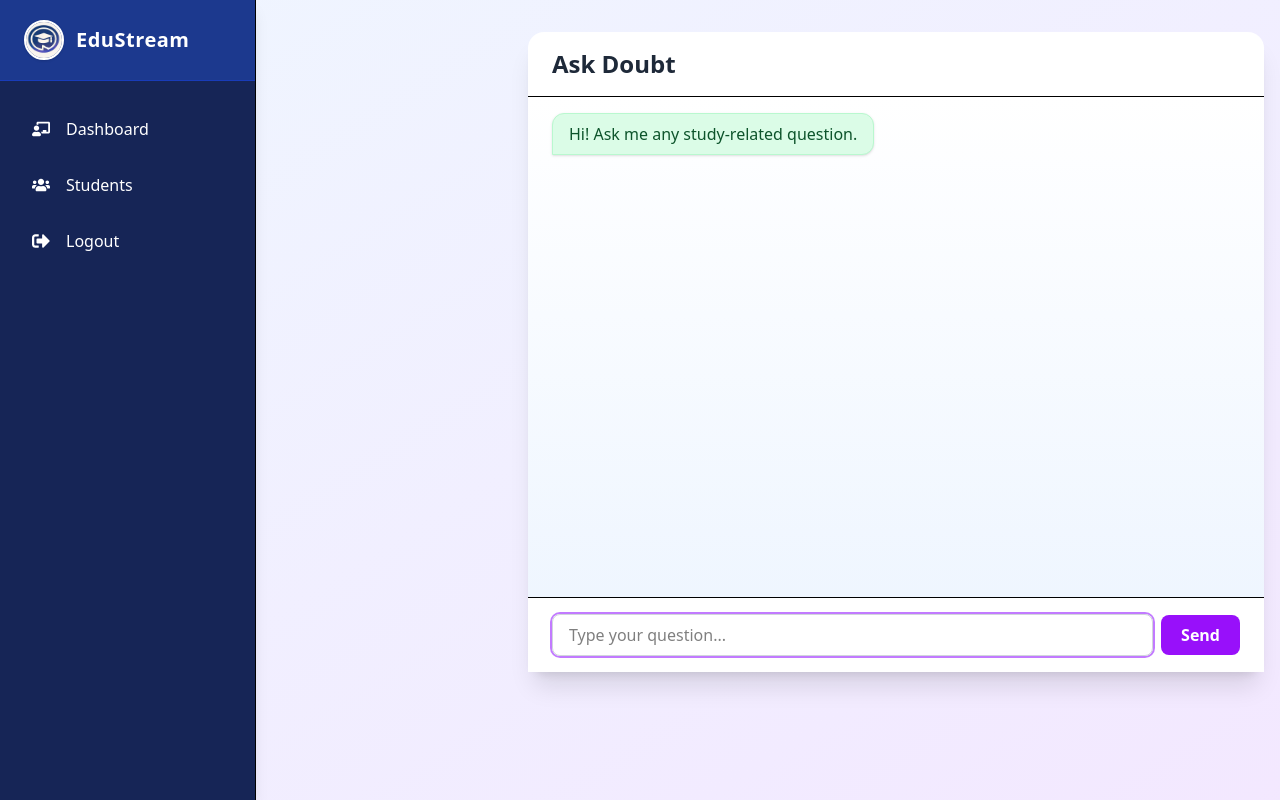
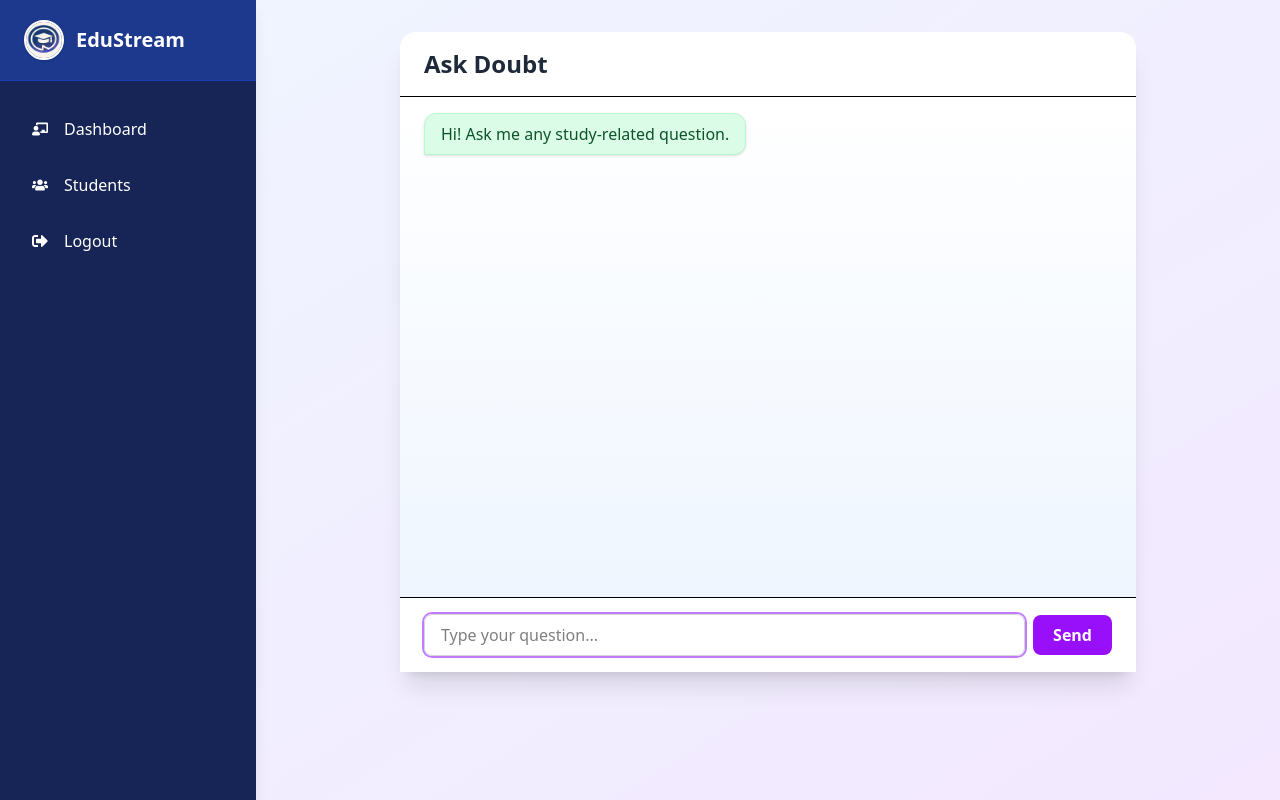
Before and after one commit to AreeshaShamsi/edustream, a React (Vite) app: page /ask-doubt in a window 1280 px wide. Built offline with nearby package versions, Linux system fonts and the light colour scheme; no server answers.

Commit message:
sidebar fixed

```diff
--- a/src/App.jsx
+++ b/src/App.jsx
@@ -8,6 +8,7 @@ import BasicInfoPage from './pages/BasicInfoPage';
 import PrivateRoute from './components/PrivateRoute';
 import TeacherDashboard from './pages/TeacherDashboard';
 import Testimonials from './pages/Testimonials';
+import Page from './pages/page';
 
 import StudyMaterial from './pages/study-material'; // Add this import
 import { onAuthStateChanged } from 'firebase/auth';
@@ -41,6 +42,7 @@ function App() {
         <Route path="/" element={<Home />} />
         <Route path="/login" element={<Login />} />
         <Route path="/signup" element={<Signup />} />
+        <Route path="/page" element={<Page />} />
 
           <Route path="/teacher-dashboard" element={<TeacherDashboard />} />
            <Route path="/ask-doubt" element={<AskDoubt/>} />
--- a/src/components/Sidebar.jsx
+++ b/src/components/Sidebar.jsx
@@ -1,61 +1,129 @@
-// components/Sidebar.jsx
-import React from 'react';
-import { NavLink } from 'react-router-dom';
-import { FaChalkboardTeacher, FaUsers, FaSignOutAlt } from 'react-icons/fa';
-import Logo from '../assets/edu.jpg';
+import React, { useState, useEffect } from "react";
+import { NavLink } from "react-router-dom";
+import { FaChalkboardTeacher, FaUsers, FaSignOutAlt, FaBars, FaTimes } from "react-icons/fa";
+import Logo from "../assets/edu.jpg";
 
-const Sidebar = ({ isOpen, onClose }) => {
+const Sidebar = () => {
+  const [isSidebarOpen, setIsSidebarOpen] = useState(false);
+
+  // Close sidebar on window resize (>= md)
+  useEffect(() => {
+    const handleResize = () => {
+      if (window.innerWidth >= 768) {
+        setIsSidebarOpen(false);
+      }
+    };
+    window.addEventListener("resize", handleResize);
+    return () => window.removeEventListener("resize", handleResize);
+  }, []);
+
   return (
+    <>
+      {/* Hamburger Icon (Mobile Only) */}
+      <button
+        className="absolute top-4 left-4 z-50 p-2 bg-white rounded-md shadow md:hidden"
+        onClick={() => setIsSidebarOpen(true)}
+      >
+        <FaBars className="text-purple-700" />
+      </button>
+
+      {/* Mobile Sidebar */}
       <div
-      className={`fixed top-0 left-0 z-40 h-screen w-64 bg-blue-950 shadow-lg border-r transition-transform duration-300 ease-in-out
-        ${isOpen ? 'translate-x-0' : '-translate-x-full'} md:translate-x-0 md:static`}
+        className={`fixed inset-0 z-50 bg-blue-950 text-white transform transition-transform duration-300 md:hidden ${
+          isSidebarOpen ? "translate-x-0" : "-translate-x-full"
+        }`}
       >
-      <div className="flex bg-blue-900 items-center gap-3 px-6 py-5 border-b border-blue-800">
-        <img
-          src={Logo}
-          alt="Logo"
-          className="h-10 w-10 rounded-full shadow border-2 border-white"
-        />
-        <h1 className="text-xl font-bold text-white tracking-wide">
-          EduStream
-        </h1>
+        {/* Header */}
+        <div className="flex items-center justify-between px-6 py-5 bg-blue-900 border-b border-blue-800">
+          <div className="flex items-center gap-3">
+            <img src={Logo} alt="Logo" className="h-10 w-10 rounded-full border-2 border-white shadow" />
+            <h1 className="text-xl font-bold">EduStream</h1>
+          </div>
+          <button onClick={() => setIsSidebarOpen(false)} className="text-white text-xl">
+            <FaTimes />
+          </button>
         </div>
 
+        {/* Nav */}
+        <nav className="mt-6 flex flex-col gap-2 px-4">
+          <NavLink
+            to="/teacher-dashboard"
+            onClick={() => setIsSidebarOpen(false)}
+            className={({ isActive }) =>
+              `flex items-center gap-4 px-4 py-3 rounded-lg font-medium transition ${
+                isActive ? "bg-blue-800 border-l-4 border-white" : "hover:bg-blue-900"
+              }`
+            }
+          >
+            <FaChalkboardTeacher />
+            Dashboard
+          </NavLink>
+
+          <NavLink
+            to="/students"
+            onClick={() => setIsSidebarOpen(false)}
+            className={({ isActive }) =>
+              `flex items-center gap-4 px-4 py-3 rounded-lg font-medium transition ${
+                isActive ? "bg-blue-800 border-l-4 border-white" : "hover:bg-blue-900"
+              }`
+            }
+          >
+            <FaUsers />
+            Students
+          </NavLink>
+
+          <NavLink
+            to="/logout"
+            onClick={() => setIsSidebarOpen(false)}
+            className="flex items-center gap-4 px-4 py-3 rounded-lg hover:bg-blue-900 font-medium"
+          >
+            <FaSignOutAlt />
+            Logout
+          </NavLink>
+        </nav>
+      </div>
+
+      {/* Static Sidebar for md+ */}
+      <div className="hidden md:flex md:flex-col md:w-64 md:h-screen md:fixed md:left-0 md:top-0 bg-blue-950 text-white shadow-lg z-30">
+        <div className="flex items-center gap-3 px-6 py-5 bg-blue-900 border-b border-blue-800">
+          <img src={Logo} alt="Logo" className="h-10 w-10 rounded-full border-2 border-white shadow" />
+          <h1 className="text-xl font-bold">EduStream</h1>
+        </div>
         <nav className="mt-6 flex flex-col gap-2 px-4">
           <NavLink
             to="/teacher-dashboard"
             className={({ isActive }) =>
-            `flex items-center gap-4 px-4 py-3 rounded-lg transition font-medium ${
-              isActive
-                ? 'bg-blue-800 text-white border-l-4 border-white'
-                : 'text-white hover:bg-blue-900'
+              `flex items-center gap-4 px-4 py-3 rounded-lg font-medium transition ${
+                isActive ? "bg-blue-800 border-l-4 border-white" : "hover:bg-blue-900"
               }`
             }
           >
-          <FaChalkboardTeacher className="text-lg" /> Dashboard
+            <FaChalkboardTeacher />
+            Dashboard
           </NavLink>
 
           <NavLink
             to="/students"
             className={({ isActive }) =>
-            `flex items-center gap-4 px-4 py-3 rounded-lg transition font-medium ${
-              isActive
-                ? 'bg-blue-800 text-white border-l-4 border-white'
-                : 'text-white hover:bg-blue-900'
+              `flex items-center gap-4 px-4 py-3 rounded-lg font-medium transition ${
+                isActive ? "bg-blue-800 border-l-4 border-white" : "hover:bg-blue-900"
               }`
             }
           >
-          <FaUsers className="text-lg" /> Students
+            <FaUsers />
+            Students
           </NavLink>
 
           <NavLink
             to="/logout"
-          className="flex items-center gap-4 px-4 py-3 rounded-lg text-white hover:bg-blue-900 transition font-medium"
+            className="flex items-center gap-4 px-4 py-3 rounded-lg hover:bg-blue-900 font-medium"
           >
-          <FaSignOutAlt className="text-lg" /> Logout
+            <FaSignOutAlt />
+            Logout
           </NavLink>
         </nav>
       </div>
+    </>
   );
 };
 
--- a/src/pages/AskDoubt.jsx
+++ b/src/pages/AskDoubt.jsx
@@ -10,7 +10,6 @@ const AskDoubt = () => {
   ]);
   const [input, setInput] = useState("");
   const [loading, setLoading] = useState(false);
-  const [isSidebarOpen, setIsSidebarOpen] = useState(false);
   const messagesEndRef = useRef(null);
 
   useEffect(() => {
@@ -49,19 +48,11 @@ const AskDoubt = () => {
 
   return (
     <div className="flex min-h-screen bg-gradient-to-br from-blue-50 to-purple-100 relative">
-      {/* Hamburger Icon */}
-      <button
-        className="absolute top-4 left-4 z-50 p-2 bg-white rounded-md shadow md:hidden"
-        onClick={() => setIsSidebarOpen(!isSidebarOpen)}
-      >
-        <Menu className="text-purple-700" />
-      </button>
+      {/* Hamburger icon is included in Sidebar itself */}
+      <Sidebar />
 
-      {/* Sidebar */}
-      <Sidebar isOpen={isSidebarOpen} />
-
-      {/* Main Content */}
-      <div className="flex-1 md:ml-64 w-full">
+      {/* Main content */}
+      <div className="flex-1 md:ml-64 w-full mt-16 md:mt-0">
         <div className="max-w-3xl mx-auto py-8 px-4">
           <div className="bg-white rounded-2xl shadow-xl flex flex-col h-[80vh]">
             <div className="px-6 py-4 border-b flex items-center gap-3">
--- a/src/pages/MyCourses.jsx
+++ b/src/pages/MyCourses.jsx
@@ -31,30 +31,7 @@ const MyCourses = () => {
   const handleSidebarToggle = () => setSidebarOpen((prev) => !prev);
 
   return (
-    <div className="min-h-screen flex bg-gray-100">
-      {/* Fixed Sidebar for Desktop */}
-      <div className="hidden md:block fixed top-0 left-0 h-full w-64 bg-white border-r border-gray-200 shadow-sm">
-        <Sidebar />
-      </div>
-
-      {/* Mobile Sidebar */}
-      <div className="md:hidden">
-        {sidebarOpen && (
-          <div className="fixed inset-0 bg-black bg-opacity-40 z-30" onClick={() => setSidebarOpen(false)} />
-        )}
-        <div className="fixed top-4 left-4 z-40">
-          <button onClick={handleSidebarToggle} className="text-purple-700 bg-white p-2 rounded-full shadow">
-            <svg xmlns="http://www.w3.org/2000/svg" className="w-6 h-6" fill="none" viewBox="0 0 24 24"
-              strokeWidth={1.5} stroke="currentColor">
-              <path strokeLinecap="round" strokeLinejoin="round"
-                d="M3.75 5.25h16.5m-16.5 6h16.5m-16.5 6h16.5" />
-            </svg>
-          </button>
-        </div>
-        <div className={`fixed top-0 left-0 h-full w-64 bg-white shadow-lg z-50 border-r transition-transform duration-300 ${sidebarOpen ? 'translate-x-0' : '-translate-x-full'}`}>
-          <Sidebar />
-        </div>
-      </div>
+   <><Sidebar/>
 
       {/* Main Content */}
       <main className="flex-1 ml-0 md:ml-64 p-6">
@@ -122,7 +99,7 @@ const MyCourses = () => {
           </div>
         )}
       </main>
-    </div>
+    </>
   );
 };
 
--- a/src/pages/TeacherDashboard.jsx
+++ b/src/pages/TeacherDashboard.jsx
@@ -5,8 +5,8 @@ import teacher from '../assets/teacher.png';
 import Sidebar from '../components/Sidebar';
 import { auth, db } from '../firebase';
 import { doc, getDoc } from 'firebase/firestore';
+import { ToastContainer } from 'react-toastify';
 import 'react-toastify/dist/ReactToastify.css';
-import { ToastContainer, toast } from 'react-toastify'
 
 const TeacherDashboard = () => {
   const navigate = useNavigate();
@@ -19,13 +19,7 @@ const TeacherDashboard = () => {
   });
 
   const [teacherData, setTeacherData] = useState({ name: '', email: '' });
-  const [showCreate, setShowCreate] = useState(false);
   const [classroomId, setClassroomId] = useState('');
-  const [isSidebarOpen, setIsSidebarOpen] = useState(false);
-  const handleSidebarToggle = () => {
-  setIsSidebarOpen(!isSidebarOpen);
-};
-
 
   useEffect(() => {
     const fetchTeacherData = async () => {
@@ -41,9 +35,8 @@ const TeacherDashboard = () => {
     };
     fetchTeacherData();
 
-    function generateClassroomId() {
-      return Math.floor(1000000000 + Math.random() * 9000000000).toString();
-    }
+    const generateClassroomId = () =>
+      Math.floor(1000000000 + Math.random() * 9000000000).toString();
     setClassroomId(generateClassroomId());
   }, []);
 
@@ -51,47 +44,19 @@ const TeacherDashboard = () => {
     <div className="min-h-screen flex bg-gray-100">
       <ToastContainer position="top-right" autoClose={3000} />
 
-      {/* Sidebar */}
-      <div className="hidden md:block fixed top-0 left-0 h-full w-64 bg-white border-r border-gray-200 shadow-sm">
-        <Sidebar />
-      </div>
-
-      {/* Mobile Sidebar */}
-      <div className="md:hidden">
-        {isSidebarOpen && (
-          <div className="fixed inset-0 bg-black bg-opacity-40 z-30" onClick={() => setIsSidebarOpen(false)} />
-        )}
-        <div className="fixed top-4 left-4 z-40">
-          <button onClick={handleSidebarToggle} className="text-purple-700 bg-white p-2 rounded-full shadow">
-            <svg xmlns="http://www.w3.org/2000/svg" className="w-6 h-6" fill="none" viewBox="0 0 24 24"
-              strokeWidth={1.5} stroke="currentColor">
-              <path strokeLinecap="round" strokeLinejoin="round"
-                d="M3.75 5.25h16.5m-16.5 6h16.5m-16.5 6h16.5" />
-            </svg>
-          </button>
-        </div>
-        <div className={`fixed top-0 left-0 h-full w-64 bg-blue-950 shadow-lg z-50 border-r transition-transform duration-300 md:translate-x-0 ${isSidebarOpen ? 'translate-x-0' : '-translate-x-full'}`}>
-          <Sidebar />
-        </div>
-      </div>
-
-
-      {/* Mobile Sidebar */}
-      {isSidebarOpen && (
-        <div className="fixed inset-0 bg-black bg-opacity-40 z-50 flex">
-          <div className="bg-white w-64 h-full shadow-lg p-4">
-            <button onClick={() => setIsSidebarOpen(false)} className="text-purple-700 text-xl mb-4">✕</button>
-            <Sidebar />
-          </div>
-        </div>
-      )}
+      {/* Sidebar handles its own responsive logic */}
+      <Sidebar />
 
       {/* Main Content */}
-      <main className="flex-1 w-full lg:ml-64 p-6 pt-20 lg:pt-6 overflow-auto">
+      <main className="flex-1 w-full md:ml-64 px-6 pt-24 md:pt-6 overflow-auto">
         <div className="mb-6 flex justify-between flex-wrap gap-4">
           <div>
-            <h1 className="text-3xl font-bold text-gray-800">Welcome back, {teacherData.name || 'Teacher'}</h1>
-            <p className="text-gray-500 text-sm">{dateString}, {dayName}</p>
+            <h1 className="text-3xl font-bold text-gray-800">
+              Welcome back, {teacherData.name || 'Teacher'}
+            </h1>
+            <p className="text-gray-500 text-sm">
+              {dateString}, {dayName}
+            </p>
           </div>
           <div className="flex flex-wrap gap-2">
             <button
@@ -108,21 +73,39 @@ const TeacherDashboard = () => {
 
         {/* Dashboard Cards */}
         <div className="grid grid-cols-1 md:grid-cols-2 xl:grid-cols-4 gap-4">
-          <div onClick={() => navigate('/study-material')} className="bg-white p-4 rounded-xl shadow hover:shadow-md cursor-pointer border-t-4 border-blue-400">
-            <div className="text-blue-600 text-3xl mb-3"><FaBookOpen /></div>
+          <div
+            onClick={() => navigate('/study-material')}
+            className="bg-white p-4 rounded-xl shadow hover:shadow-md cursor-pointer border-t-4 border-blue-400"
+          >
+            <div className="text-blue-600 text-3xl mb-3">
+              <FaBookOpen />
+            </div>
             <h2 className="text-lg font-semibold">Study Material</h2>
             <p className="text-sm text-gray-500 mt-1">All uploaded content</p>
           </div>
-          <div onClick={() => navigate('/ask-doubt')} className="bg-white p-4 rounded-xl shadow hover:shadow-md border-t-4 border-yellow-400">
-            <div className="text-yellow-600 text-3xl mb-3"><FaQuestion /></div>
+
+          <div
+            onClick={() => navigate('/ask-doubt')}
+            className="bg-white p-4 rounded-xl shadow hover:shadow-md border-t-4 border-yellow-400"
+          >
+            <div className="text-yellow-600 text-3xl mb-3">
+              <FaQuestion />
+            </div>
             <h2 className="text-lg font-semibold">Ask Doubt</h2>
             <p className="text-sm text-gray-500 mt-1">Resolve queries easily</p>
           </div>
-          <div onClick={() => navigate('/my-courses')} className="bg-white p-4 rounded-xl shadow hover:shadow-md border-t-4 border-pink-400">
-            <div className="text-pink-600 text-3xl mb-3"><FaStar /></div>
+
+          <div
+            onClick={() => navigate('/my-courses')}
+            className="bg-white p-4 rounded-xl shadow hover:shadow-md border-t-4 border-pink-400"
+          >
+            <div className="text-pink-600 text-3xl mb-3">
+              <FaStar />
+            </div>
             <h2 className="text-lg font-semibold">Courses</h2>
             <p className="text-sm text-gray-500 mt-1">View All Courses</p>
           </div>
+
           <div className="bg-white p-4 rounded-xl shadow hover:shadow-md border-t-4 border-green-400">
             <div className="text-green-600 text-3xl mb-3">🎯</div>
             <h2 className="text-lg font-semibold">Tasks</h2>
@@ -175,11 +158,6 @@ const TeacherDashboard = () => {
             </div>
           </div>
         </div>
-
-        {/* Optional: CreateClassroom modal */}
-        {showCreate && (
-          <CreateClassroom onCreated={() => setShowCreate(false)} />
-        )}
       </main>
     </div>
   );
--- a/src/pages/ViewCourse.jsx
+++ b/src/pages/ViewCourse.jsx
@@ -45,19 +45,8 @@ const ViewCourse = () => {
   };
 
   return (
-    <div className="min-h-screen flex bg-gray-50">
-      {/* Mobile Sidebar Toggle */}
-      <button
-        className="absolute top-4 left-4 z-50 p-2 bg-white rounded-md shadow md:hidden"
-        onClick={() => setIsSidebarOpen(!isSidebarOpen)}
-      >
-        <Menu className="text-purple-700" />
-      </button>
-
-      {/* Sidebar */}
-      <aside className="hidden md:block fixed top-0 left-0 h-full w-64 bg-white border-r border-gray-200 shadow-sm">
-        <Sidebar isOpen={isSidebarOpen} onClose={() => setIsSidebarOpen(false)} />
-      </aside>
+    <>
+      <Sidebar />
 
       {/* Main Content */}
       <main className="flex-1 p-4 sm:p-6 md:ml-64">
@@ -146,7 +135,7 @@ const ViewCourse = () => {
           <p className="text-center mt-10 text-gray-500 text-lg">Loading course...</p>
         )}
       </main>
-    </div>
+    </>
   );
 };
 
--- a/src/pages/create-course.jsx
+++ b/src/pages/create-course.jsx
@@ -129,21 +129,8 @@ const CreateCourse = () => {
   const youtubeId = extractYoutubeId(youtubeLink);
 
   return (
-    <div className="flex min-h-screen bg-gray-100">
-      <ToastContainer position="top-right" autoClose={3000} />
-
-      {/* Hamburger Icon for Mobile */}
-      <button
-        className="absolute top-4 left-4 z-50 p-2 bg-white rounded-md shadow md:hidden"
-        onClick={() => setIsSidebarOpen(!isSidebarOpen)}
-      >
-        <Menu className="text-purple-700" />
-      </button>
-
-      {/* Sidebar */}
-      <aside className="hidden md:block fixed top-0 left-0 h-full w-64 bg-white border-r border-gray-200 shadow-sm">
-        <Sidebar isOpen={isSidebarOpen} onClose={() => setIsSidebarOpen(false)} />
-      </aside>
+    <>
+      <Sidebar />
 
       {/* Main Content */}
       <main className="flex-1 md:ml-64 w-full p-6">
@@ -219,7 +206,8 @@ const CreateCourse = () => {
           </form>
         </div>
       </main>
-    </div>
+
+    </>
   );
 };
 
--- /dev/null
+++ b/src/pages/page.jsx
@@ -0,0 +1,13 @@
+import React from 'react'
+import Sidebar from '../components/Sidebar'
+
+const page = () => {
+  return (
+    <div>
+        <Sidebar />
+      <div className='mt-20'>Hello</div>
+    </div>
+  )
+}
+
+export default page
--- a/src/pages/study-material.jsx
+++ b/src/pages/study-material.jsx
@@ -252,16 +252,14 @@ const StudyMaterial = () => {
   );
 
   return (
-    <div className="min-h-screen flex bg-gray-50">
+   <><Sidebar/>
       <Toaster position="top-right" />
-      <aside className="hidden md:block fixed top-0 left-0 h-full w-64 bg-white border-r border-gray-200 shadow-sm">
-        <Sidebar />
-      </aside>
+
 
       <main className="flex-1 p-4 sm:p-8 md:ml-64">
         <div className="flex flex-col sm:flex-row sm:items-center sm:justify-between mb-8">
           <div>
-            <h1 className="text-3xl font-bold text-gray-800">Study Material</h1>
+            <h1 className="text-3xl font-bold text-gray-800 mt-12">Study Material</h1>
             <p className="text-sm text-gray-600 mt-1 max-w-md">
               Upload and manage your PDFs (Filebase), images, videos (Firebase), and YouTube links.
             </p>
@@ -320,7 +318,7 @@ const StudyMaterial = () => {
           </div>
         </section>
       </main>
-    </div>
+    </>
   );
 };
 
```
Lines whose indentation alone changed are shown as unchanged.
